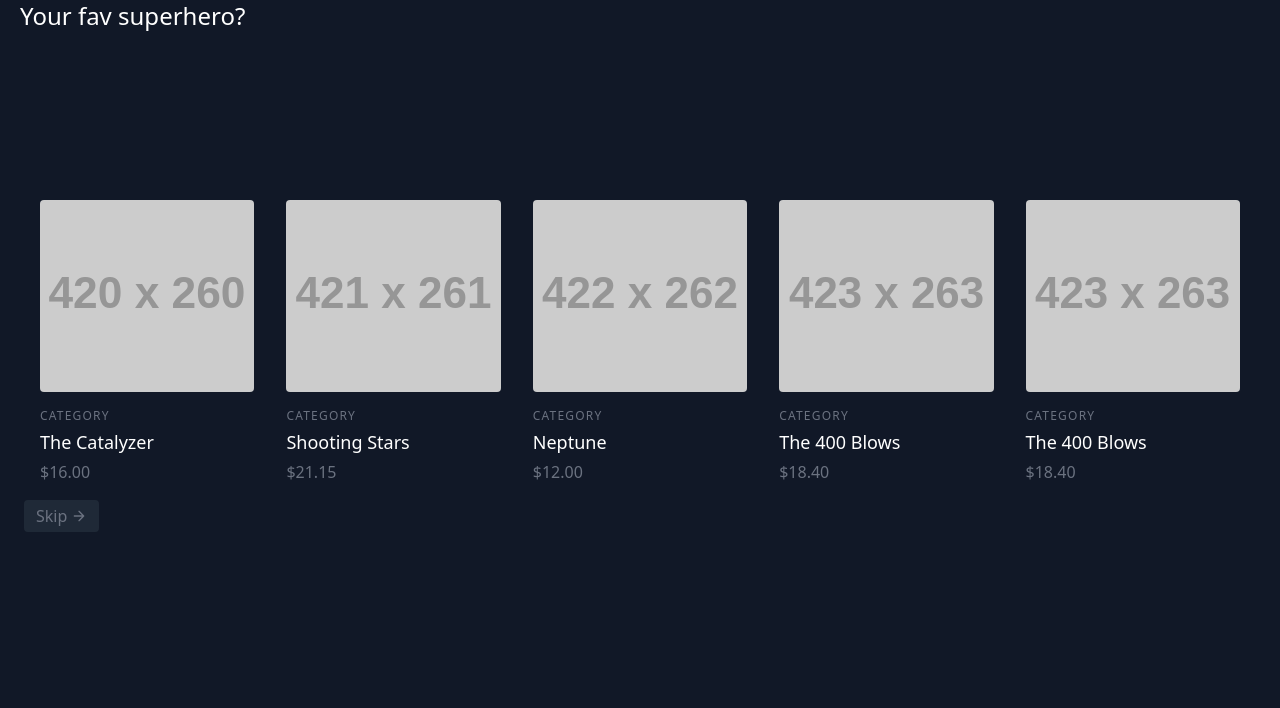
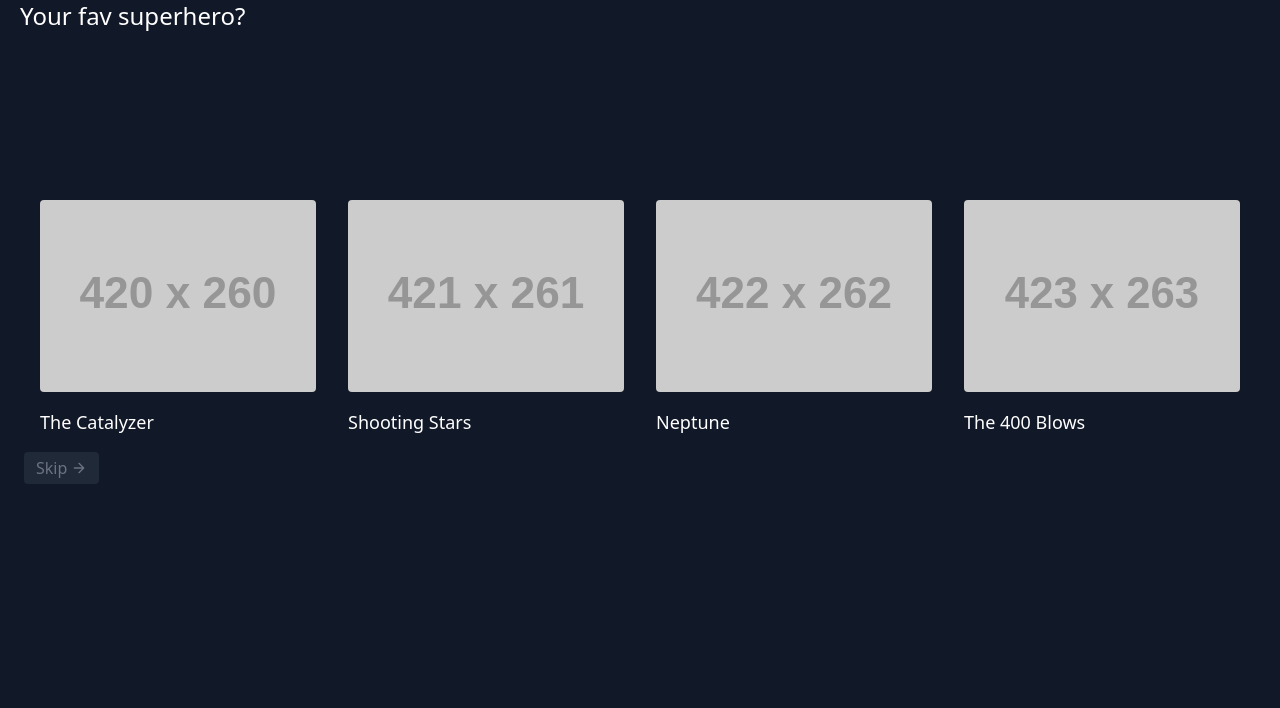
Before and after one commit to shivang-madhwal/HCL_HACKATHON_2020, a Flask app: page /choice in a window 1280 px wide. Shown: the part 204-912 px from the top of the page. After the commit the page ends 688 px from the top, so only its background shows below. Run offline with Flask 2, Linux system fonts and the light colour scheme; grey boxes labelled with a size stand in for pictures from a placeholder-image service; some libraries are stand-ins or nearby versions.

Commit message:
Update choice.html

```diff
--- a/aman/templates/choice.html
+++ b/aman/templates/choice.html
@@ -40,56 +40,38 @@
   <section class="text-gray-500 bg-gray-900 body-font">
     <div class="container px-5 py-24 mx-auto">
       <div class="flex flex-wrap -m-4">
-        <div class="lg:w-1/5 md:w-1/2 p-4 w-full">
+        <div class="lg:w-1/4 md:w-1/2 p-4 w-full">
           <a class="block relative h-48 rounded overflow-hidden">
             <img alt="ecommerce" class="object-cover object-center w-full h-full block" src="https://dummyimage.com/420x260">
           </a>
           <div class="mt-4">
-            <h3 class="text-gray-500 text-xs tracking-widest title-font mb-1">CATEGORY</h3>
             <h2 class="text-white title-font text-lg font-medium">The Catalyzer</h2>
-            <p class="mt-1">$16.00</p>
           </div>
         </div>
-        <div class="lg:w-1/5 md:w-1/2 p-4 w-full">
+        <div class="lg:w-1/4 md:w-1/2 p-4 w-full">
           <a class="block relative h-48 rounded overflow-hidden">
             <img alt="ecommerce" class="object-cover object-center w-full h-full block" src="https://dummyimage.com/421x261">
           </a>
           <div class="mt-4">
-            <h3 class="text-gray-500 text-xs tracking-widest title-font mb-1">CATEGORY</h3>
             <h2 class="text-white title-font text-lg font-medium">Shooting Stars</h2>
-            <p class="mt-1">$21.15</p>
           </div>
         </div>
-        <div class="lg:w-1/5 md:w-1/2 p-4 w-full">
+        <div class="lg:w-1/4 md:w-1/2 p-4 w-full">
           <a class="block relative h-48 rounded overflow-hidden">
             <img alt="ecommerce" class="object-cover object-center w-full h-full block" src="https://dummyimage.com/422x262">
           </a>
           <div class="mt-4">
-            <h3 class="text-gray-500 text-xs tracking-widest title-font mb-1">CATEGORY</h3>
             <h2 class="text-white title-font text-lg font-medium">Neptune</h2>
-            <p class="mt-1">$12.00</p>
           </div>
         </div>
-        <div class="lg:w-1/5 md:w-1/2 p-4 w-full">
+        <div class="lg:w-1/4 md:w-1/2 p-4 w-full">
           <a class="block relative h-48 rounded overflow-hidden">
             <img alt="ecommerce" class="object-cover object-center w-full h-full block" src="https://dummyimage.com/423x263">
           </a>
           <div class="mt-4">
-            <h3 class="text-gray-500 text-xs tracking-widest title-font mb-1">CATEGORY</h3>
             <h2 class="text-white title-font text-lg font-medium">The 400 Blows</h2>
-            <p class="mt-1">$18.40</p>
           </div>
         </div>
-        <div class="lg:w-1/5 md:w-1/2 p-4 w-full">
-            <a class="block relative h-48 rounded overflow-hidden">
-              <img alt="ecommerce" class="object-cover object-center w-full h-full block" src="https://dummyimage.com/423x263">
-            </a>
-            <div class="mt-4">
-              <h3 class="text-gray-500 text-xs tracking-widest title-font mb-1">CATEGORY</h3>
-              <h2 class="text-white title-font text-lg font-medium">The 400 Blows</h2>
-              <p class="mt-1">$18.40</p>
-            </div>
-          </div>
 
         <a href="/" class="inline-flex items-center bg-gray-800 border-0 py-1 px-3 focus:outline-none hover:bg-gray-700 rounded text-base mt-4 md:mt-0">Skip
             <svg fill="none" stroke="currentColor" stroke-linecap="round" stroke-linejoin="round" stroke-width="2" class="w-4 h-4 ml-1" viewBox="0 0 24 24">
```
